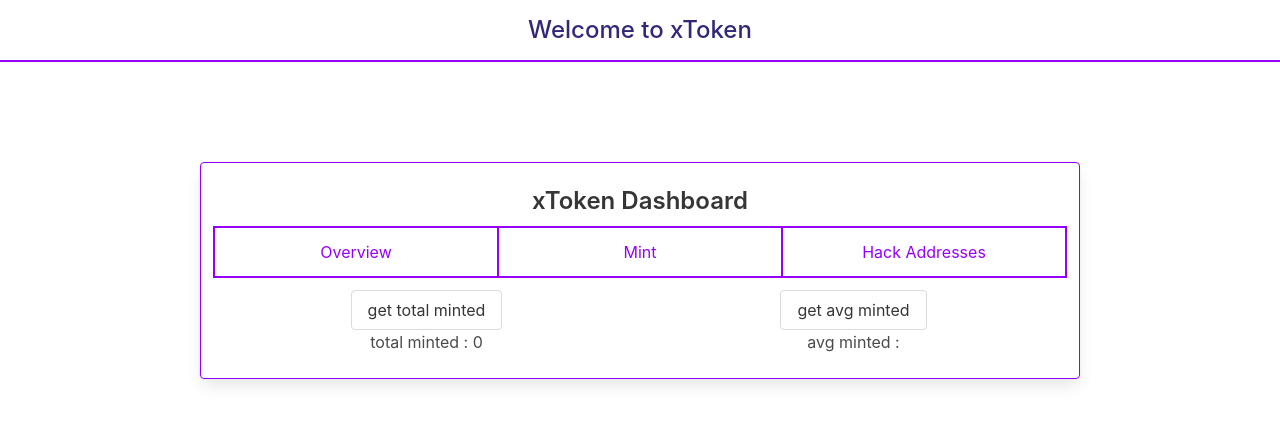
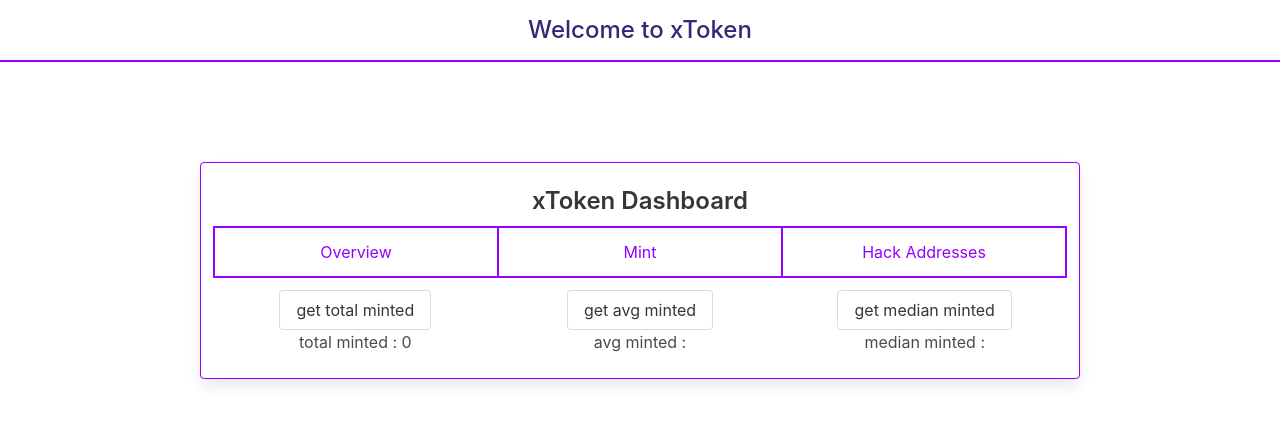
Before and after one commit to rorychristianmurray/xtoken-dashboard, a React (Create React App) app: page / in a window 1280 px wide. Shown: the top 424 px of the page. Built offline with nearby package versions, Linux system fonts and the light colour scheme; what web3 would draw is missing.

Commit message:
Get median minted

```diff
--- a/src/components/Overview.js
+++ b/src/components/Overview.js
@@ -30,6 +30,17 @@ const Overview = () => {
     })
   }
 
+  const getMedianMinted = () => {
+    axios.get('http://localhost:5001/medianminted')
+    .then(res => {
+      console.log("res.data : ", res.data)
+      setMedianMinted(res.data.medianMinted)
+    })
+    .catch(err => {
+      console.log("err : ", err)
+    })
+  }
+
   return (
     <div className="columns">
 
@@ -43,6 +54,11 @@ const Overview = () => {
         <div>avg minted : {avgMinted} </div>
       </div>
 
+      <div className="column">
+        <div className="button get-minted-btn" onClick={getMedianMinted}>get median minted</div>
+        <div>median minted : {medianMinted} </div>
+      </div>
+
     </div>
   );
 };
```
